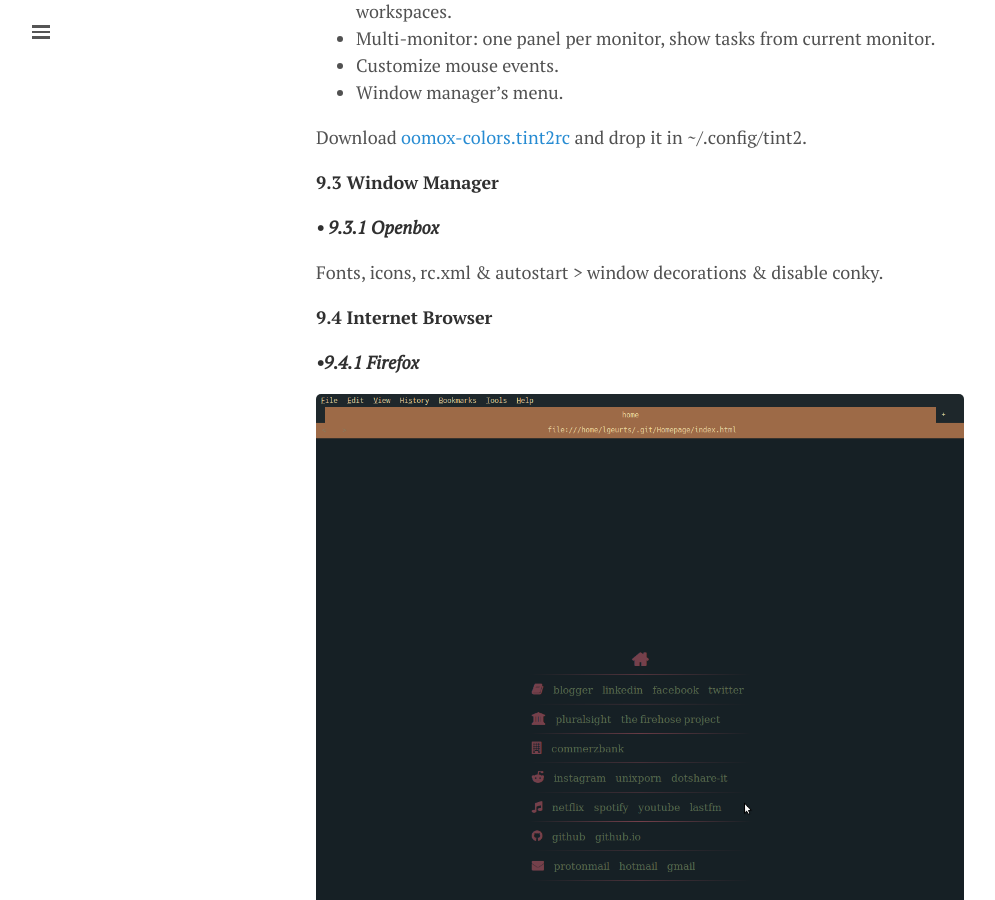
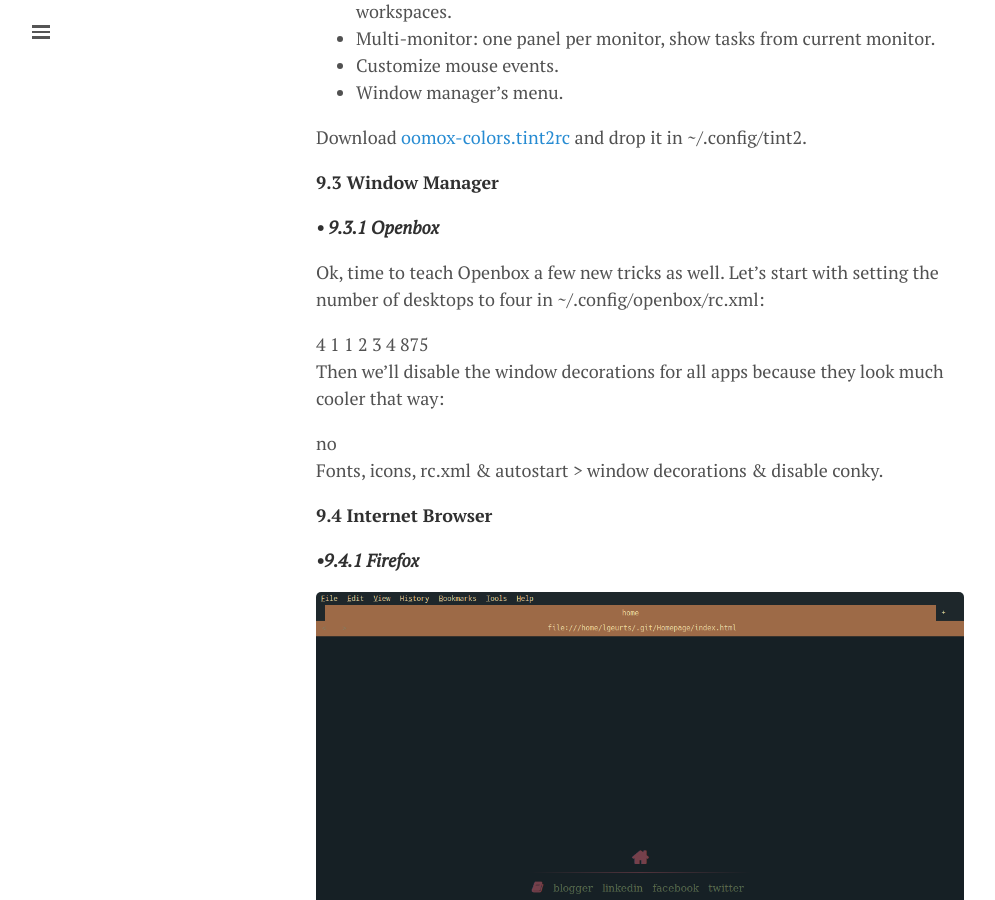
Before and after one commit to lgeurts/lgeurts.github.io, a Jekyll site: the page built from _posts/2017-07-11-bunsenlabs-linux-setup-notes-for dell-inspiron-6000.md, in a window 1280 px wide and 900 px high, scrolled down 18040 px. Shown: the whole window, without its empty margins (0-995 px from the left). Built offline with Jekyll 4.4.1, drawn with Linux system fonts in a browser that asks for light colours; nearby versions of some CDN libraries; comment, search, counter and statistics services are not loaded.

Commit message:
Adding 9.3.1 Openbox rc.xml

```diff
--- a/_posts/2017-07-11-bunsenlabs-linux-setup-notes-for dell-inspiron-6000.md
+++ b/_posts/2017-07-11-bunsenlabs-linux-setup-notes-for dell-inspiron-6000.md
@@ -525,6 +525,26 @@
 
 ***• 9.3.1 Openbox***
 
+Ok, time to teach Openbox a few new tricks as well. Let’s start with setting the number of desktops to four in ~/.config/openbox/rc.xml:
+
+<desktops>
+  <number>4</number>
+  <firstdesk>1</firstdesk>
+  <names>
+    <name>1</name>
+    <name>2</name>
+    <name>3</name>
+    <name>4</name>
+  </names>
+  <popupTime>875</popupTime>
+</desktops>
+
+Then we’ll disable the window decorations for all apps because they look much cooler that way:
+
+<application name="*">
+  <decor>no</decor>
+</application>
+
 Fonts, icons, rc.xml & autostart > window decorations & disable conky.
 
 **9.4 Internet Browser**
```
